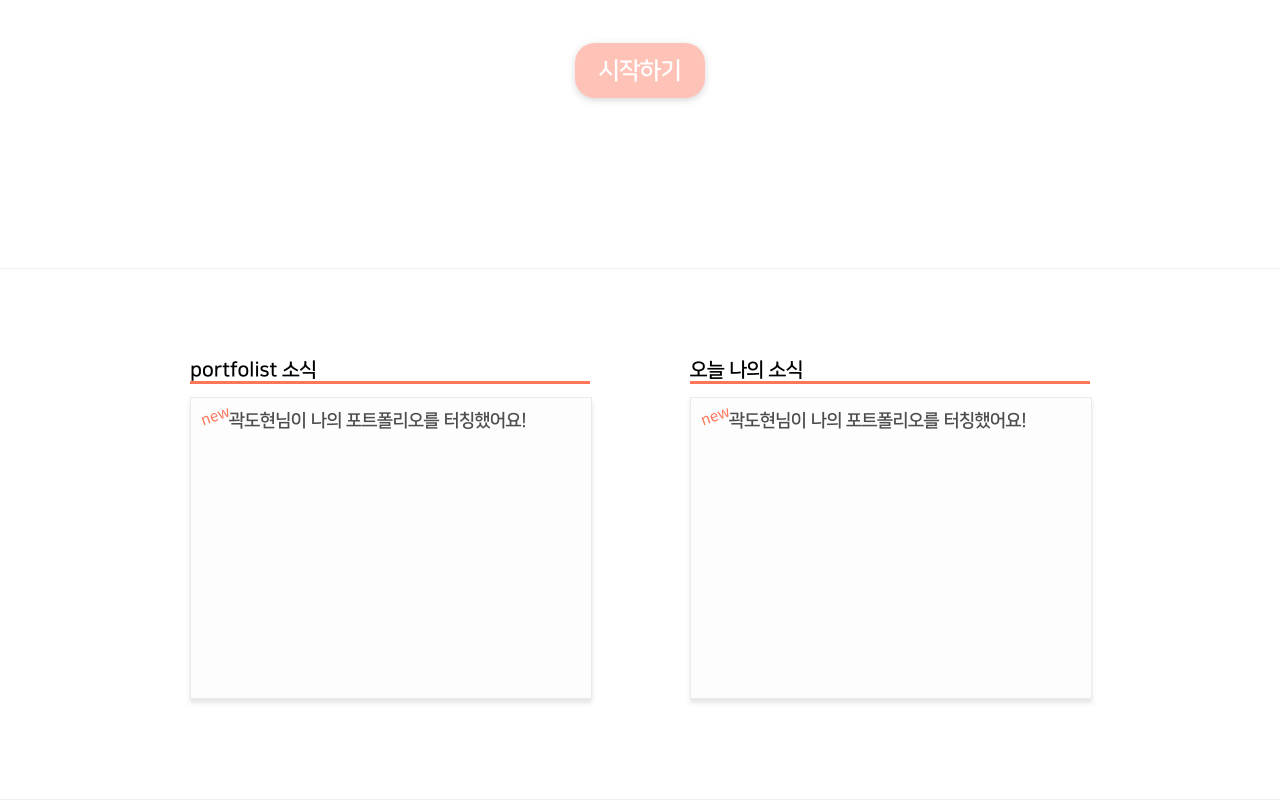
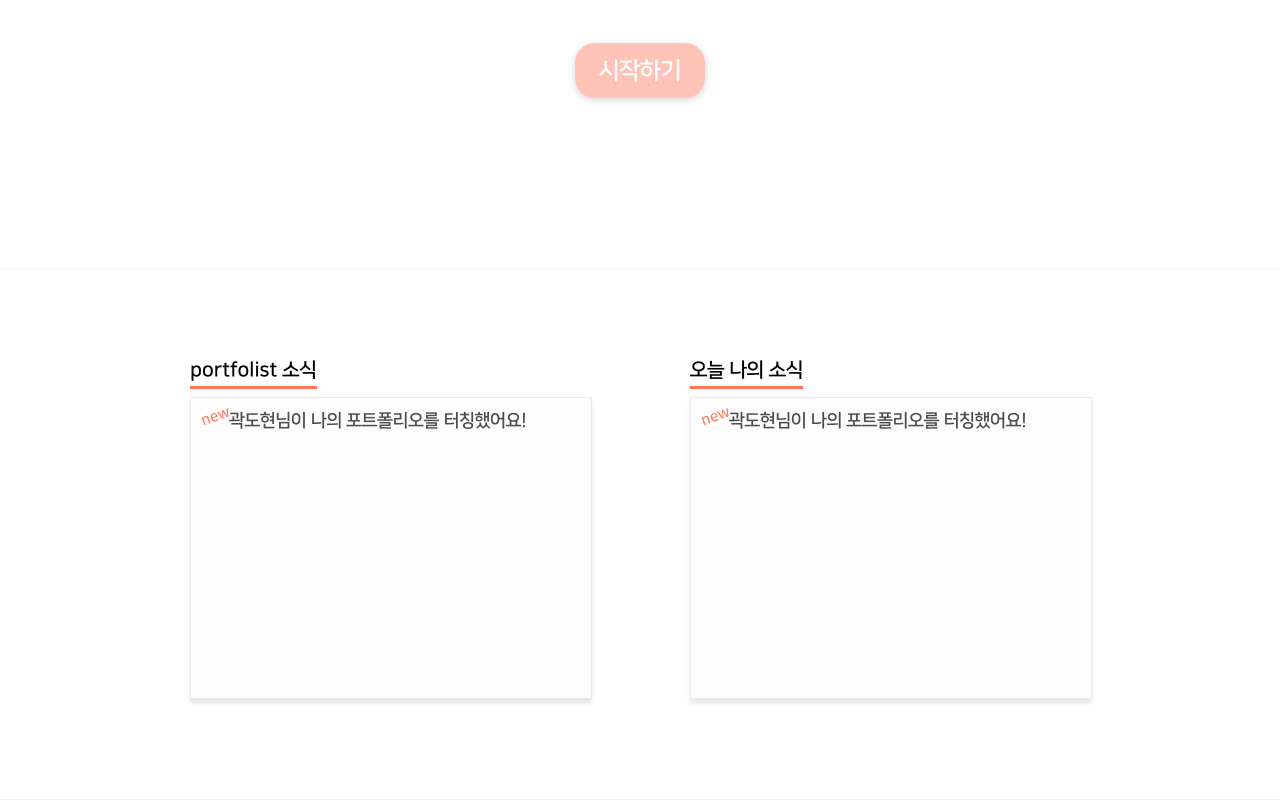
Before and after one commit to DSM-Portfolist/Portfolist-Front, a React (Create React App) app: page / in a window 1280 px wide. Shown: the part 2444-3244 px from the top of the page. Built offline with nearby package versions, Linux system fonts and the light colour scheme.

Commit message:
[MODIFY] title width  수정

```diff
--- a/src/components/main/Main/news/style.ts
+++ b/src/components/main/Main/news/style.ts
@@ -22,6 +22,8 @@ export const Title = styled.div`
   font-size: 20px;
   font-weight: 500;
   border-bottom: 3px solid ${mainColor};
+  padding-bottom: 5px;
+  width: fit-content;
 `;
 
 export const ContentBox = styled.div`
```
